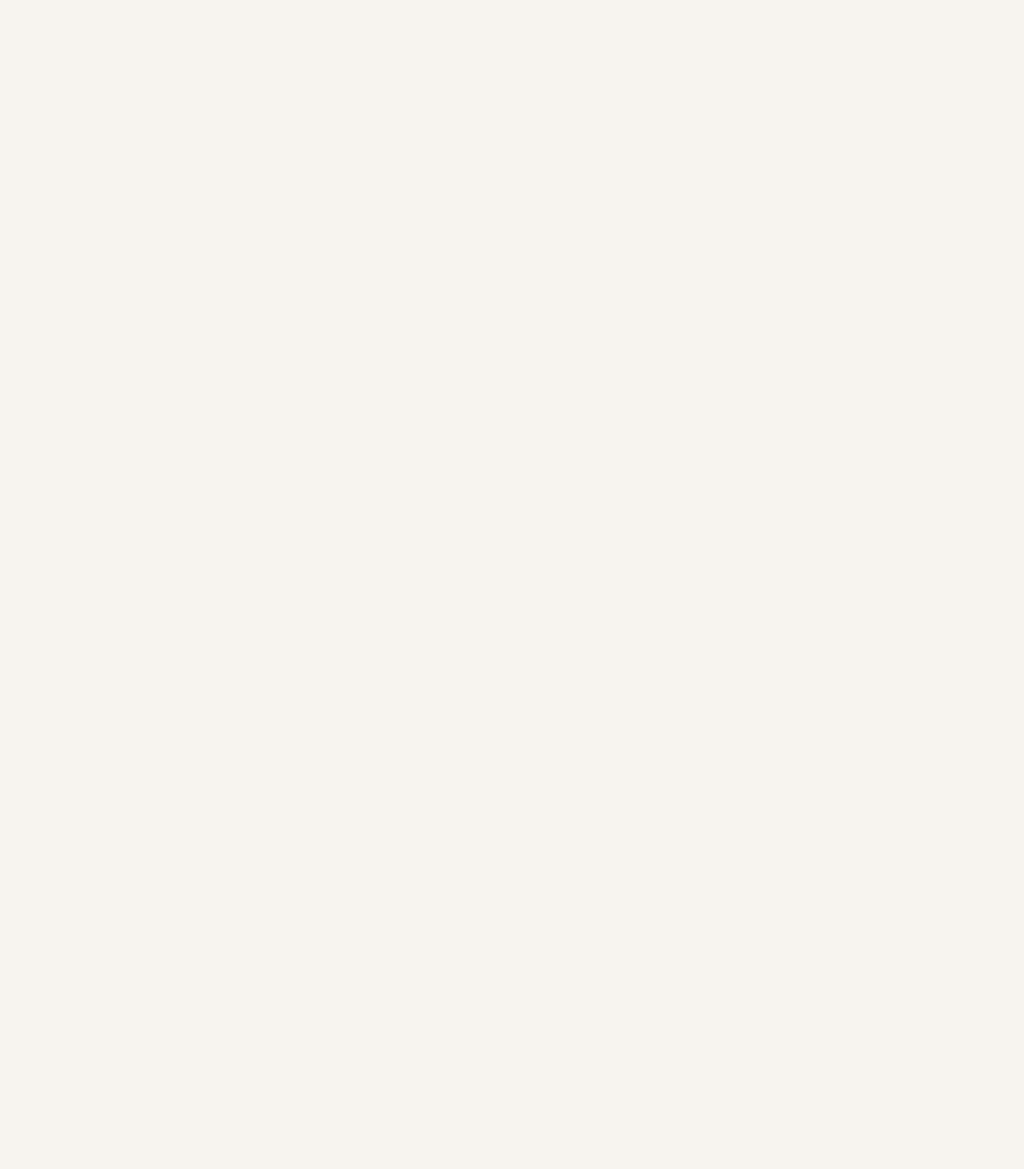
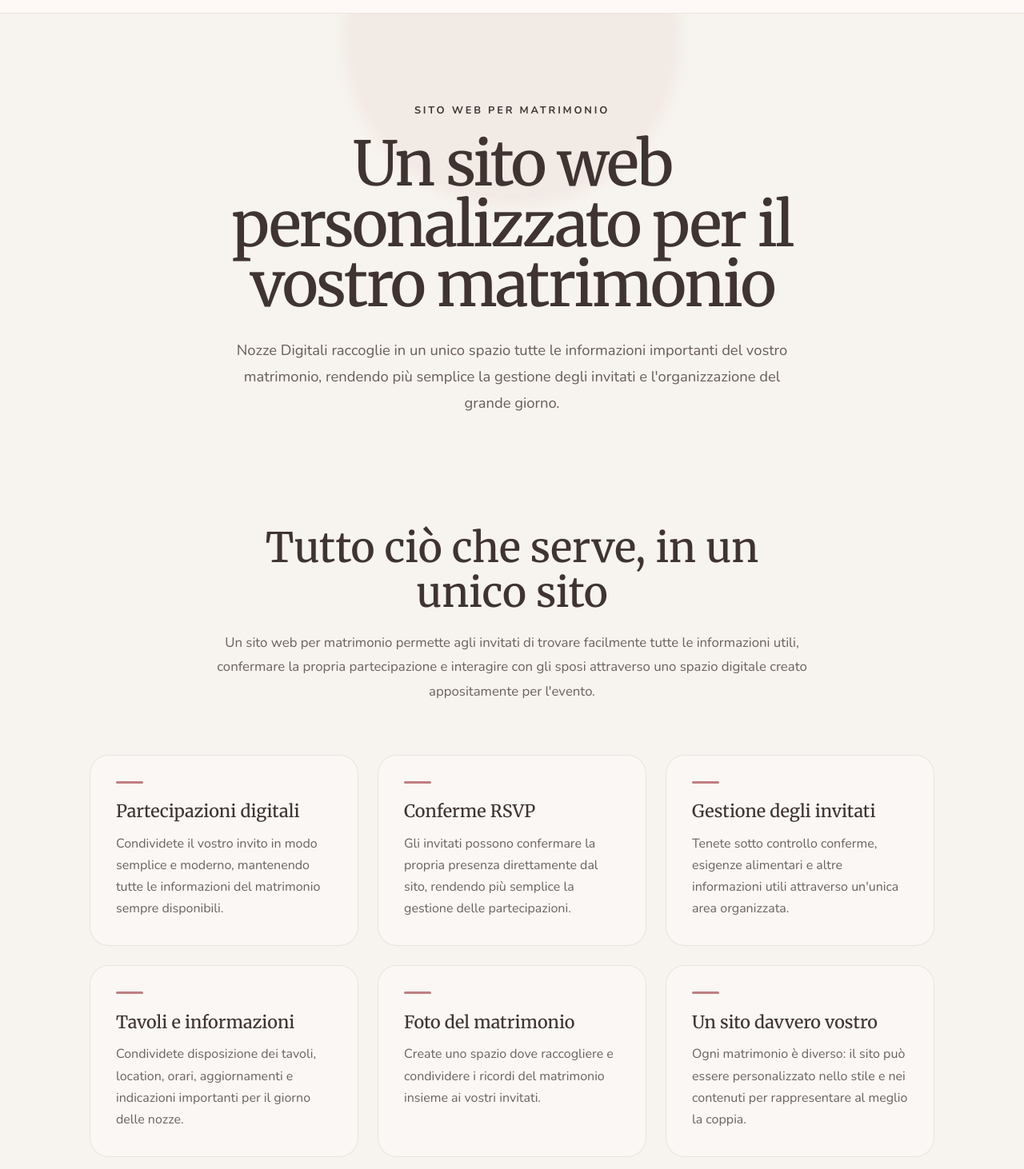
Before and after one commit to simonedantevisconti/nozze-digitali, a React (Vite) app: page /sito-matrimonio in a window 1280 px wide. Before the commit this address had no page. Shown: the part 68-1530 px from the top of the page at 80% size. Before the commit the page ends 800 px from the top, so only its background shows below. Built offline with nearby package versions, Linux system fonts and the light colour scheme.

Commit message:
[UPD] SitoMatrimonioPage

```diff
--- a/src/App.jsx
+++ b/src/App.jsx
@@ -1,13 +1,17 @@
 import { Route, Routes } from "react-router-dom";
 
 import DefaultLayout from "./layouts/DefaultLayout";
+
 import HomePage from "./pages/HomePage";
+import SitoMatrimonioPage from "./pages/SitoMatrimonioPage";
 
 const App = () => {
   return (
     <Routes>
       <Route element={<DefaultLayout />}>
         <Route path="/" element={<HomePage />} />
+
+        <Route path="/sito-matrimonio" element={<SitoMatrimonioPage />} />
       </Route>
     </Routes>
   );
--- /dev/null
+++ b/src/pages/SitoMatrimonioPage.jsx
@@ -0,0 +1,90 @@
+import "../styles/sito-matrimonio.css";
+
+const SitoMatrimonioPage = () => {
+  return (
+    <main className="wedding-site-page">
+      <section className="wedding-site-hero">
+        <div className="container">
+          <p className="wedding-site-eyebrow">SITO WEB PER MATRIMONIO</p>
+
+          <h1>Un sito web personalizzato per il vostro matrimonio</h1>
+
+          <p className="wedding-site-intro">
+            Nozze Digitali raccoglie in un unico spazio tutte le informazioni
+            importanti del vostro matrimonio, rendendo più semplice la gestione
+            degli invitati e l'organizzazione del grande giorno.
+          </p>
+        </div>
+      </section>
+
+      <section className="wedding-site-section">
+        <div className="container wedding-site-content">
+          <h2>Tutto ciò che serve, in un unico sito</h2>
+
+          <p>
+            Un sito web per matrimonio permette agli invitati di trovare
+            facilmente tutte le informazioni utili, confermare la propria
+            partecipazione e interagire con gli sposi attraverso uno spazio
+            digitale creato appositamente per l'evento.
+          </p>
+
+          <div className="wedding-site-grid">
+            <article className="wedding-site-card">
+              <h3>Partecipazioni digitali</h3>
+              <p>
+                Condividete il vostro invito in modo semplice e moderno,
+                mantenendo tutte le informazioni del matrimonio sempre
+                disponibili.
+              </p>
+            </article>
+
+            <article className="wedding-site-card">
+              <h3>Conferme RSVP</h3>
+              <p>
+                Gli invitati possono confermare la propria presenza direttamente
+                dal sito, rendendo più semplice la gestione delle
+                partecipazioni.
+              </p>
+            </article>
+
+            <article className="wedding-site-card">
+              <h3>Gestione degli invitati</h3>
+              <p>
+                Tenete sotto controllo conferme, esigenze alimentari e altre
+                informazioni utili attraverso un'unica area organizzata.
+              </p>
+            </article>
+
+            <article className="wedding-site-card">
+              <h3>Tavoli e informazioni</h3>
+              <p>
+                Condividete disposizione dei tavoli, location, orari,
+                aggiornamenti e indicazioni importanti per il giorno delle
+                nozze.
+              </p>
+            </article>
+
+            <article className="wedding-site-card">
+              <h3>Foto del matrimonio</h3>
+              <p>
+                Create uno spazio dove raccogliere e condividere i ricordi del
+                matrimonio insieme ai vostri invitati.
+              </p>
+            </article>
+
+            <article className="wedding-site-card">
+              <h3>Un sito davvero vostro</h3>
+              <p>
+                Ogni matrimonio è diverso: il sito può essere personalizzato
+                nello stile e nei contenuti per rappresentare al meglio la
+                coppia.
+              </p>
+            </article>
+          </div>
+        </div>
+      </section>
+    </main>
+  );
+};
+
+export default SitoMatrimonioPage;
--- /dev/null
+++ b/src/styles/sito-matrimonio.css
@@ -0,0 +1,171 @@
+.wedding-site-page {
+  width: 100%;
+  overflow: hidden;
+}
+
+.wedding-site-hero {
+  padding: 7rem 0 4.5rem;
+  text-align: center;
+  position: relative;
+}
+
+.wedding-site-hero::before {
+  content: "";
+  position: absolute;
+  width: 420px;
+  height: 420px;
+  border-radius: 50%;
+  background: rgba(190, 126, 130, 0.08);
+  top: -180px;
+  left: 50%;
+  transform: translateX(-50%);
+  filter: blur(8px);
+  pointer-events: none;
+}
+
+.wedding-site-hero .container,
+.wedding-site-content {
+  max-width: 1080px;
+  position: relative;
+  z-index: 1;
+}
+
+.wedding-site-eyebrow {
+  margin-bottom: 1.2rem;
+  font-size: 0.8rem;
+  font-weight: 700;
+  letter-spacing: 0.22em;
+  text-transform: uppercase;
+}
+
+.wedding-site-hero h1 {
+  max-width: 880px;
+  margin: 0 auto 1.75rem;
+  font-size: clamp(3rem, 6vw, 5.2rem);
+  line-height: 0.98;
+  letter-spacing: -0.035em;
+}
+
+.wedding-site-intro {
+  max-width: 720px;
+  margin: 0 auto;
+  font-size: 1.15rem;
+  line-height: 1.8;
+  opacity: 0.78;
+}
+
+.wedding-site-section {
+  padding: 4rem 0 7rem;
+}
+
+.wedding-site-content > h2 {
+  max-width: 760px;
+  margin: 0 auto 1.25rem;
+  text-align: center;
+  font-size: clamp(2.25rem, 4vw, 3.5rem);
+  line-height: 1.1;
+}
+
+.wedding-site-content > p {
+  max-width: 760px;
+  margin: 0 auto 4rem;
+  text-align: center;
+  font-size: 1.05rem;
+  line-height: 1.8;
+  opacity: 0.76;
+}
+
+.wedding-site-grid {
+  display: grid;
+  grid-template-columns: repeat(3, minmax(0, 1fr));
+  gap: 1.5rem;
+}
+
+.wedding-site-card {
+  position: relative;
+  padding: 2rem;
+  border: 1px solid rgba(80, 60, 55, 0.1);
+  border-radius: 24px;
+  background: rgba(255, 255, 255, 0.35);
+  backdrop-filter: blur(6px);
+  transition:
+    transform 0.25s ease,
+    box-shadow 0.25s ease,
+    border-color 0.25s ease;
+}
+
+.wedding-site-card:hover {
+  transform: translateY(-5px);
+  border-color: rgba(190, 126, 130, 0.3);
+  box-shadow: 0 18px 45px rgba(80, 60, 55, 0.08);
+}
+
+.wedding-site-card::before {
+  content: "";
+  display: block;
+  width: 34px;
+  height: 3px;
+  margin-bottom: 1.4rem;
+  border-radius: 999px;
+  background: #be7e82;
+}
+
+.wedding-site-card h3 {
+  margin-bottom: 0.85rem;
+  font-size: 1.35rem;
+  line-height: 1.2;
+}
+
+.wedding-site-card p {
+  margin: 0;
+  line-height: 1.7;
+  opacity: 0.76;
+}
+
+@media (max-width: 991px) {
+  .wedding-site-grid {
+    grid-template-columns: repeat(2, minmax(0, 1fr));
+  }
+
+  .wedding-site-hero h1 {
+    max-width: 760px;
+  }
+}
+
+@media (max-width: 767px) {
+  .wedding-site-hero {
+    padding: 5rem 0 3.5rem;
+  }
+
+  .wedding-site-hero::before {
+    width: 280px;
+    height: 280px;
+    top: -130px;
+  }
+
+  .wedding-site-hero h1 {
+    font-size: clamp(2.8rem, 12vw, 4rem);
+    line-height: 1;
+  }
+
+  .wedding-site-intro {
+    font-size: 1rem;
+    line-height: 1.7;
+  }
+
+  .wedding-site-section {
+    padding: 2.5rem 0 5rem;
+  }
+
+  .wedding-site-content > p {
+    margin-bottom: 2.5rem;
+  }
+
+  .wedding-site-grid {
+    grid-template-columns: 1fr;
+  }
+
+  .wedding-site-card {
+    padding: 1.6rem;
+  }
+}
```
